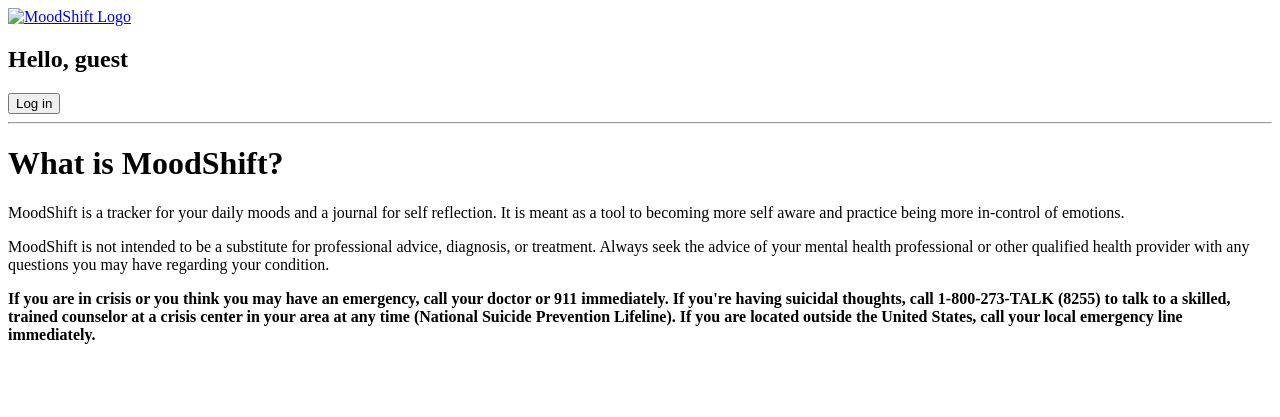
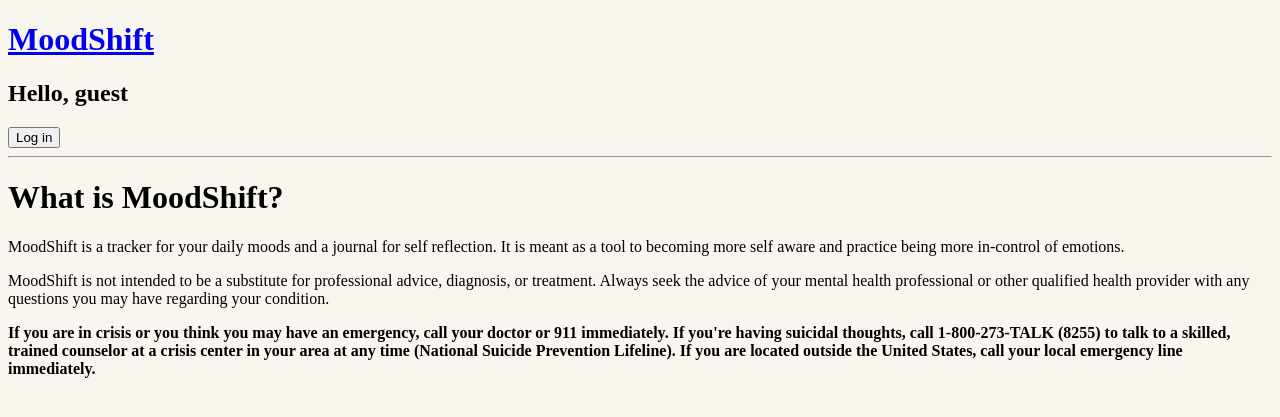
Before and after one commit to RoseAHill/MoodShift, a Django app: page /about/ in a window 1280 px wide. Shown: the top 417 px of the page. Run offline with Django 3.2, Linux system fonts and the light colour scheme.

Commit message:
base styling

```diff
--- /dev/null
+++ b/main_app/static/css/base.css
@@ -0,0 +1,15 @@
+:root {
+  --mood-white: #F9F6F0;
+  --mood-black: #070600;
+  --mood-pink: #FFB6DB;
+  --mood-blue: #6DB6FF;
+  --mood-green: #24FF24;
+  --mood-yellow: #FFFF6D;
+  --mood-orange: #DB6D00;
+  --mood-dark-blue: #004949;
+  --mood-purple: #490092;
+}
+
+body {
+  background-color: var(--mood-white);
+}
--- a/main_app/templates/base.html
+++ b/main_app/templates/base.html
@@ -1,9 +1,16 @@
+{% load static %}
 <!DOCTYPE html>
 <html lang="en">
 <head>
   <meta charset="UTF-8">
   <meta http-equiv="X-UA-Compatible" content="IE=edge">
   <meta name="viewport" content="width=device-width, initial-scale=1.0">
+  <link rel="stylesheet" type="text/css" href="{% static 'css/base.css' %}">
+  {% comment %} <link
+    rel="shortcut icon"
+    type="image/png"
+    href="{% static 'images/splash.svg' %}"
+  > {% endcomment %}
   <title>MoodShift</title>
   {% block head %}
   {% endblock %}
@@ -12,10 +19,7 @@
   <header>
     <div class="header-logo-container">
       <a href="/">
-        <img
-          src=""
-          alt="MoodShift Logo"
-        >
+        <h1>MoodShift</h1>
       </a>
     </div>
     <h2>Hello, guest</h2>
```
